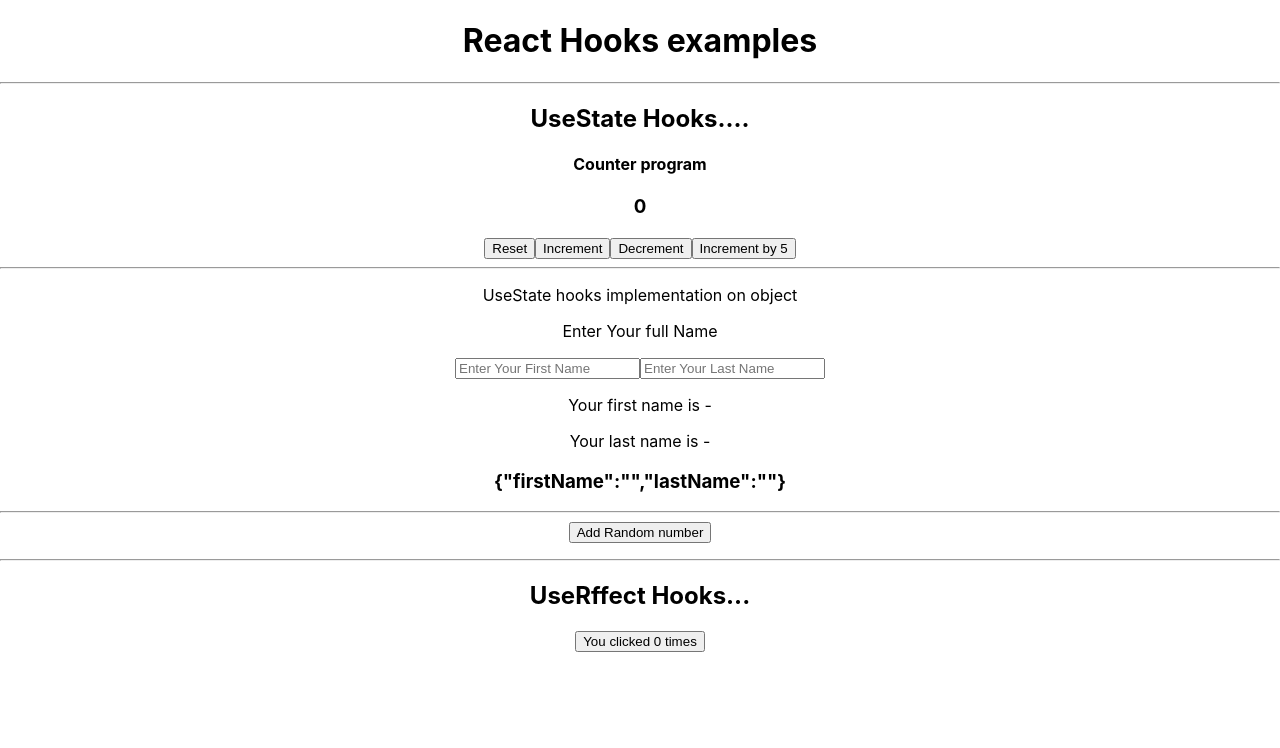
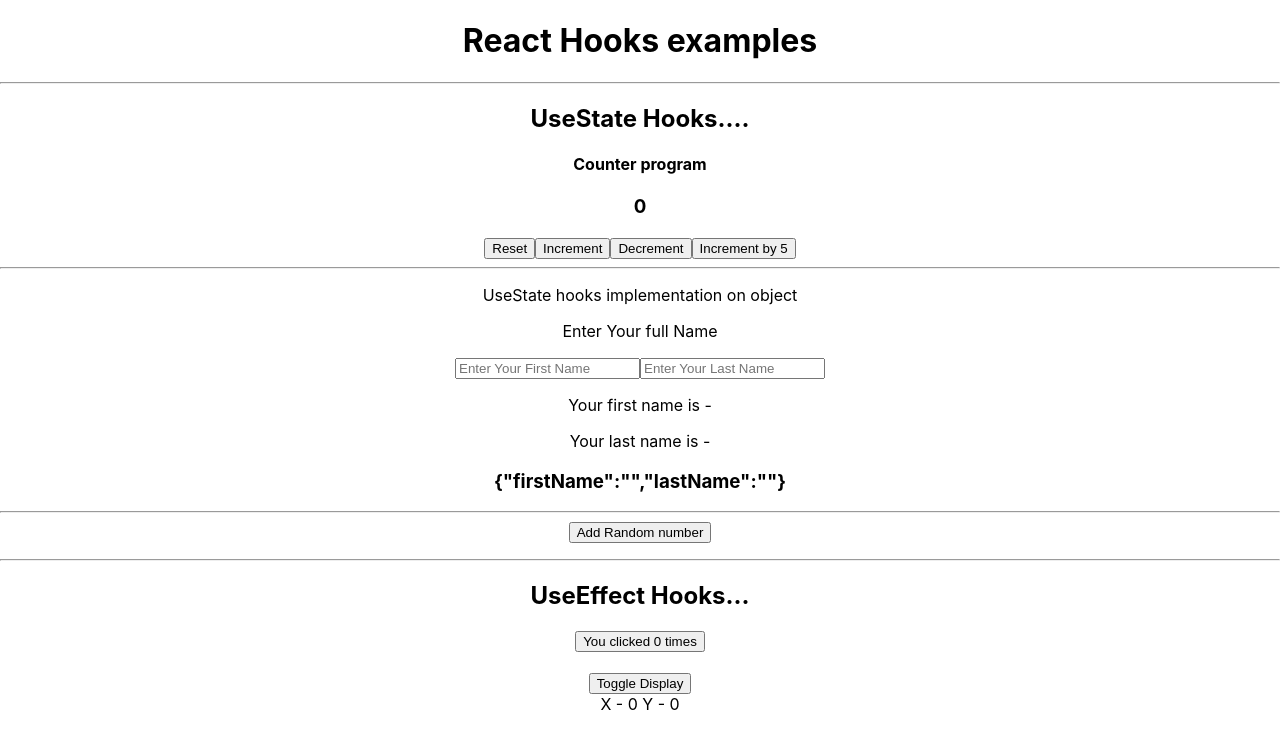
Before and after one commit to manisaparajuli/hooks-practise, a React (Create React App) app: page / in a window 1280 px wide. Shown: the top 748 px of the page. Built offline with nearby package versions, Linux system fonts and the light colour scheme.

Commit message:
louse log printed using useEffect

```diff
--- a/src/App.js
+++ b/src/App.js
@@ -1,6 +1,8 @@
 import './App.css';
 import ArrayuseState from './components/ArrayuseState';
 import HookCounter from './components/HookCounter';
+import MouseContainer from './components/MouseContainer';
+// import Mouselog from './components/Mouselog';
 import UseState from './components/UseState';
 import CounterUseEffect from './components/counterUseEffect';
 
@@ -14,8 +16,11 @@
       <UseState/>
       <ArrayuseState/>
       <hr />
-      <h2>UseRffect Hooks...</h2>
+      <h2>UseEffect Hooks...</h2>
       <CounterUseEffect/>
+      <br />
+      {/* <Mouselog/> */}
+      <MouseContainer/>
 
     </div>
   );
--- /dev/null
+++ b/src/components/MouseContainer.jsx
@@ -0,0 +1,14 @@
+import React, { useState } from 'react'
+import Mouselog from './Mouselog'
+
+function MouseContainer() {
+  const [display, setDisplay] = useState(true)
+  return (
+    <div>
+      <button onClick={() => setDisplay(!display)}>Toggle Display</button>
+      {display && <Mouselog/>}
+    </div>
+  )
+}
+
+export default MouseContainer
--- /dev/null
+++ b/src/components/Mouselog.jsx
@@ -0,0 +1,29 @@
+import React, { useEffect, useState } from 'react'
+
+function Mouselog() {
+  const [x, setX] = useState(0)
+  const [y, setY] = useState(0)
+
+  const logMousePosition =(e) => {
+    setX(e.clientX)
+    setY(e.clientY)
+  }
+
+  useEffect(() => {
+    console.log("useEffect called")
+    window.addEventListener('mousemove', logMousePosition)
+
+    return () => {
+      console.log("removed event listener")
+      window.removeEventListener('mousemove', logMousePosition)
+    }
+  }, [])
+
+  return (
+    <div>
+      X - {x} Y - {y}
+    </div>
+  )
+}
+
+export default Mouselog
```
